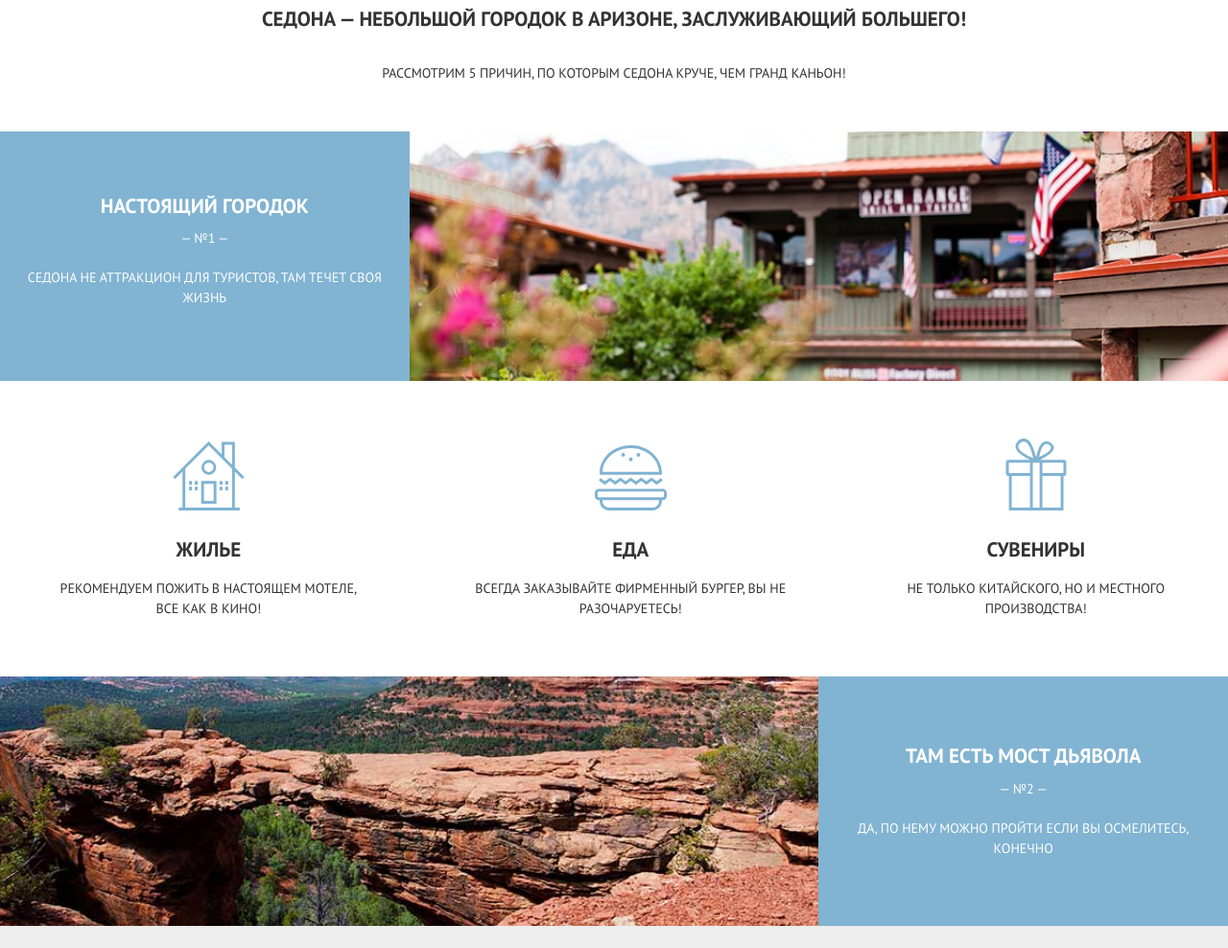
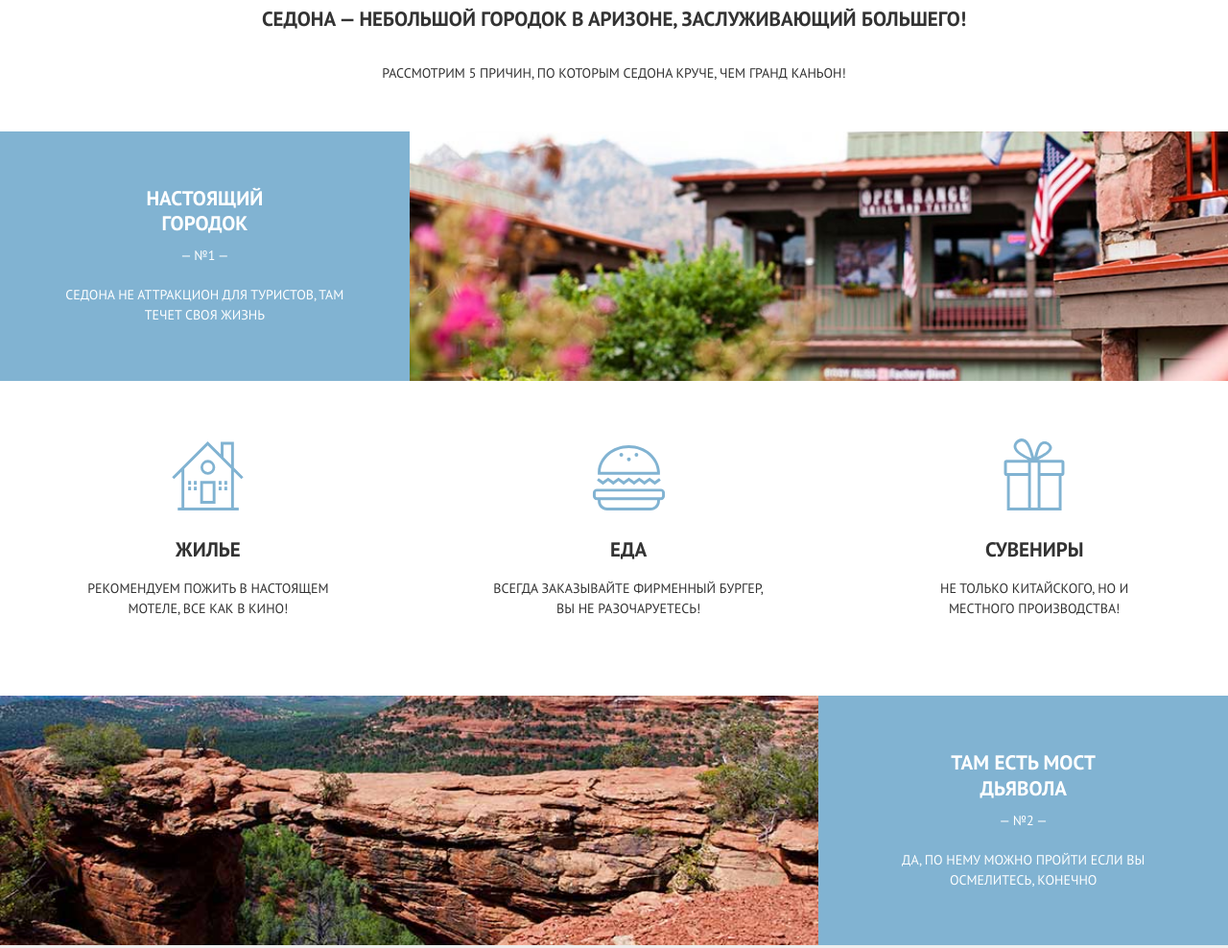
Before and after one commit to SavenkovYS/Sedona, a website: page source/index.html in a window 1280 px wide. Shown: the part 620-1608 px from the top of the page at 96% size. Drawn offline with nearby package versions, Linux system fonts and the light colour scheme; files that its build step writes are made by us from their sources.

Commit message:
features desktop

```diff
--- a/source/index.html
+++ b/source/index.html
@@ -50,7 +50,7 @@
 
                 <li class="features__item features__item--main advantage advantage--main advantage--town">
 
-                    <header class="advantage__header">
+                    <header class="advantage__header advantage__header--town">
                       <h3 class="advantage__title">Настоящий городок</h3>
                       <span class="advantage__number">— №1 —</span>
                       <p class="advantage__text">Седона не аттракцион для туристов, там течет своя жизнь</p>
@@ -99,34 +99,25 @@
                 <!-- Третье преимущество -->
 
                 <li class="features__item features__item--secondary advantage advantage--secondary">
-
                   <h3 class="advantage__title">Небольшая площадь</h3>
-
                   <span class="advantage__number">— №3 —</span>
                   <p class="advantage__text">Все интересные места находятся очень близко</p>
-
                 </li>
 
                 <!-- Четвертое преимущество -->
 
                 <li class="features__item features__item--secondary advantage advantage--secondary">
-
                   <h3 class="advantage__title">Красивая Дорога</h3>
-
                   <span class="advantage__number">— №4 —</span>
                   <p class="advantage__text">Ехать в Седону из Лас-Вегаса совсем не скучно!</p>
-
                 </li>
 
                 <!-- Пятое преимущество -->
 
                 <li class="features__item features__item--secondary advantage advantage--secondary">
-
                   <h3 class="advantage__title">Мало туристов</h3>
-
                   <span class="advantage__number">— №5 —</span>
                   <p class="advantage__text">Большинство едет в Гранд Каньон и толпится там</p>
-
                 </li>
 
               </ol>
--- a/source/less/blocks/advantage.less
+++ b/source/less/blocks/advantage.less
@@ -5,6 +5,10 @@
 
         color: @clr-light;
         background-color: @clr-accent;
+    }
+
+    &__header--town {
+        padding-top: 70px;
     }
 
     &__image-container {
@@ -34,10 +38,6 @@
 
     &--town {
         position: relative;
-    }
-
-    &--town header {
-        padding-top: 70px;
     }
 
     &--town::before {
@@ -131,6 +131,10 @@
             grid-area: picture;
         }
 
+        &__header--town {
+            padding-top: 0;
+        }
+
         &__header {
             grid-area: text;
 
@@ -138,7 +142,7 @@
             flex-direction: column;
             justify-content: center;
 
-            padding: 10px 20px;
+            padding: 20px 20px;
         }
 
         &__title {
@@ -173,10 +177,6 @@
             grid-template-areas:
                 "picture picture text"
                 "adv     adv     adv";
-        }
-
-        &--town header {
-            padding-top: 0;
         }
 
         &__list {
@@ -246,12 +246,6 @@
             background-size: 77px 68px;
         }
 
-        &__wrapper {
-            display: flex;
-            flex-direction: column;
-            justify-content: flex-end;
-        }
-
         &--secondary &__title {
             width: 150px;
         }
@@ -263,3 +257,24 @@
         }
     }
 }
+
+@media(min-width: @width-dsk) {
+    .advantage {
+
+        &__header {
+            padding: 30px 60px;
+        }
+
+        &__list {
+            padding: 60px 0 80px;
+        }
+
+        &__item {
+            padding: 100px 70px 0;
+        }
+
+        &--secondary {
+            padding: 40px 55px 60px;
+        }
+    }
+}
```
Also changed, not shown: source/less/blocks/features.less (line endings or trailing spaces). Lines whose indentation alone changed are shown as unchanged.
